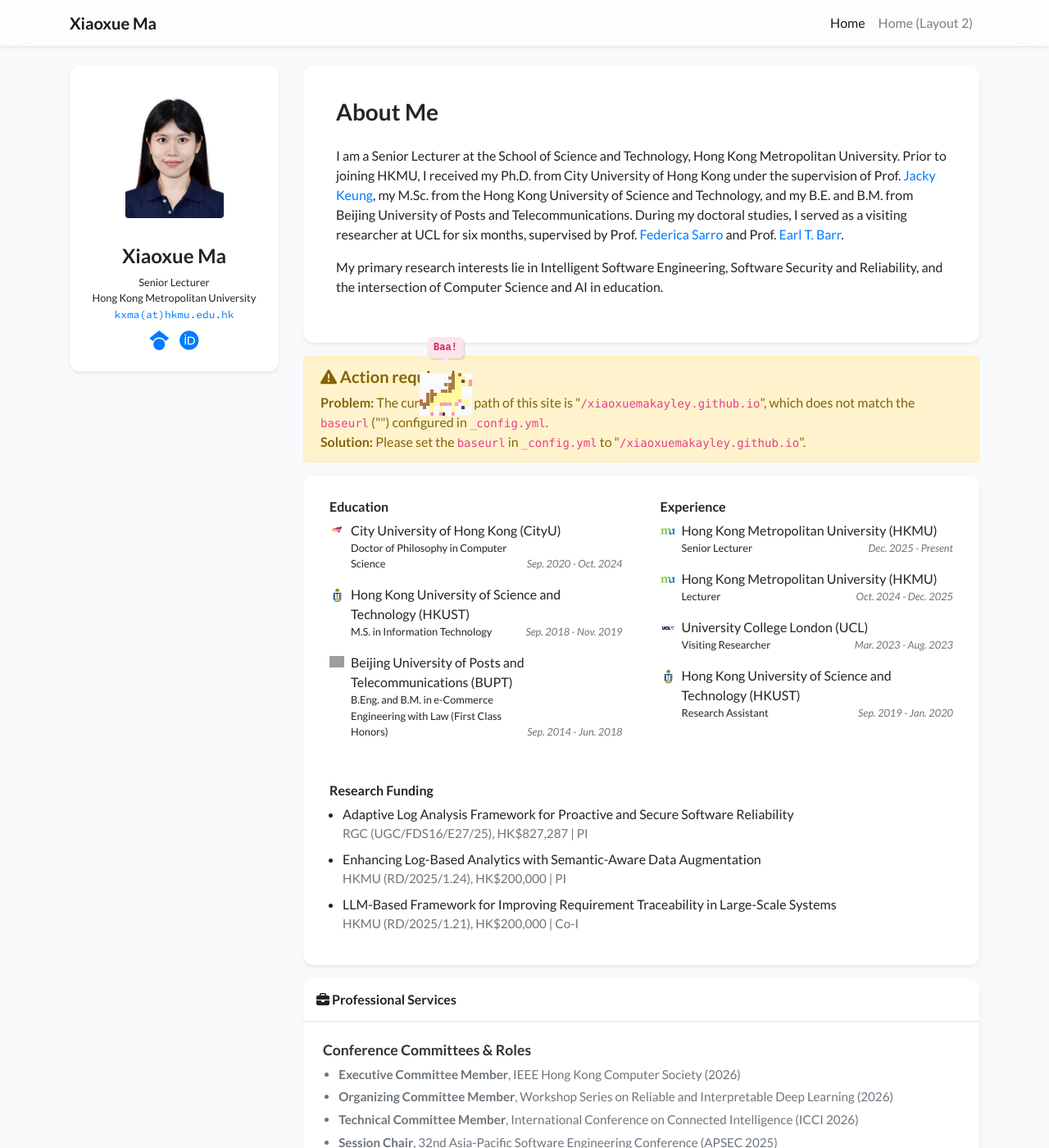
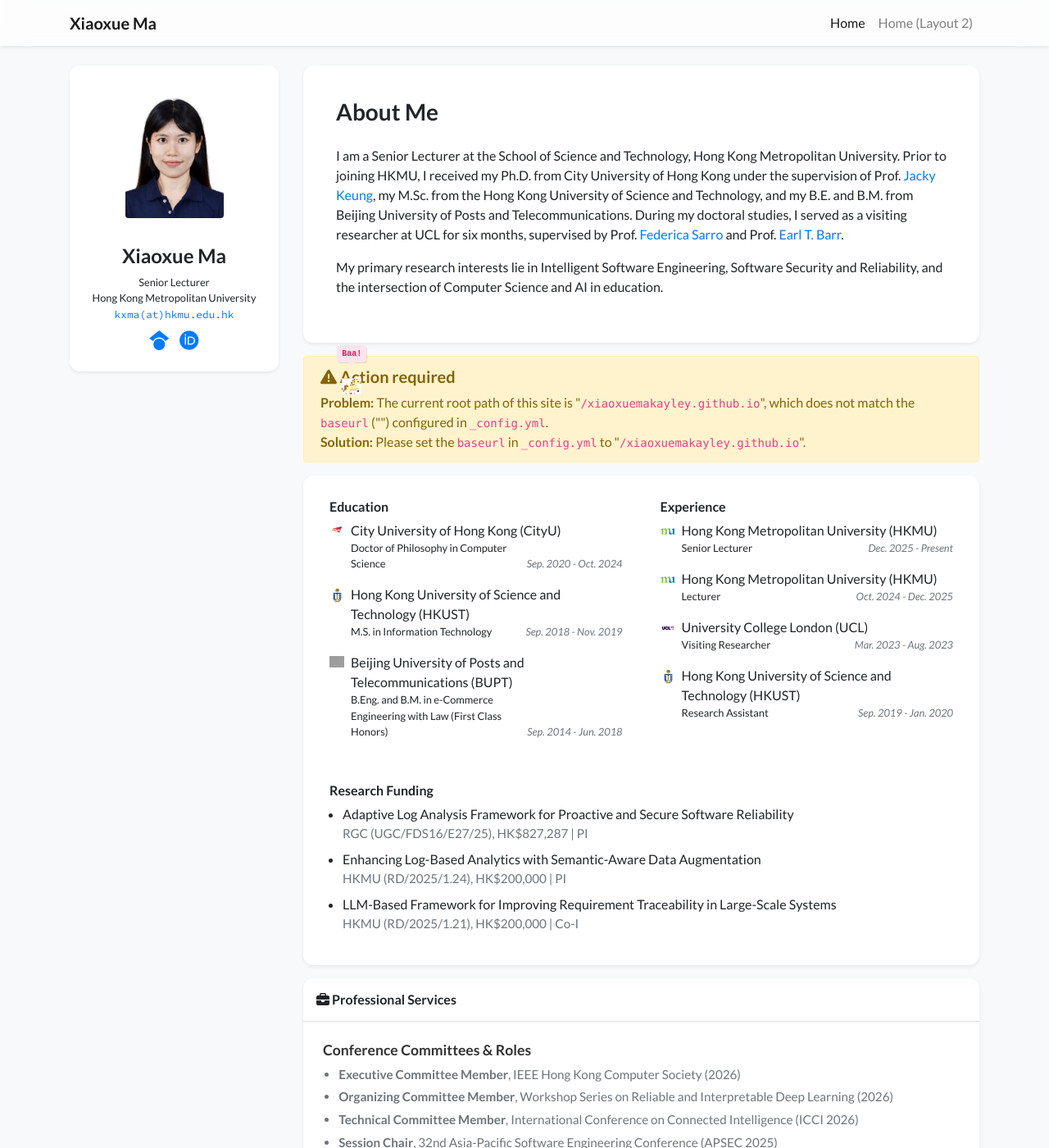
Before and after one commit to xiaoxuemakayley/xiaoxuemakayley.github.io, a Jekyll site: the page built from index.html, in a window 1280 px wide and 1400 px high. Shown: the whole window at 82% size. Built offline with Jekyll 4.4.1, drawn with Linux system fonts in a browser that asks for light colours; nearby versions of some CDN libraries; a style sheet for code colours, icons or effects is not loaded; grey boxes are pictures that could not be loaded.

Commit message:
Adjust llama size and bubble positioning in CSS

```diff
--- a/index.html
+++ b/index.html
@@ -7,38 +7,38 @@
 <style>
   /* ================= 随机高度折返小马样式 ================= */
   #llama-container {
-    position: fixed; /* 固定在屏幕视口（这样它不用跟着页面滚动） */
+    position: fixed;
     z-index: 9999;
-    pointer-events: none; /* 鼠标穿透，不挡点击 */
-    /* 初始位置定在屏幕外 */
+    pointer-events: none;
     left: -100px;
     top: 100px;
-    /* 切换到新高度时的平滑过渡 */
     transition: top 1.5s ease-in-out;
   }
 
   #wandering-llama {
-    width: 64px;
-    image-rendering: pixelated; /* 保持像素锐利 */
+    /* 这里修改了大小：宽度改为 40px，高度自适应防止变形 */
+    width: 40px;
+    height: auto;
+    image-rendering: pixelated;
     display: block;
-    transition: transform 0.2s ease-in-out; /* 翻转时的平滑过渡 */
+    transition: transform 0.2s ease-in-out;
   }
 
-  /* 粉色气泡 */
+  /* 粉色气泡（尺寸也可以稍微改小一点匹配小马） */
   .llama-bubble {
     position: absolute;
-    bottom: 70px;
+    bottom: 45px; /* 气泡位置调低一点，匹配变小后的小马 */
     left: 50%;
     transform: translateX(-50%);
     background: #fce4ec;
     color: #d81b60;
-    padding: 4px 8px;
-    font-size: 12px;
-    border-radius: 6px;
+    padding: 3px 6px; /* 内边距变小 */
+    font-size: 10px; /* 字体变小 */
+    border-radius: 4px;
     white-space: nowrap;
     font-family: monospace, sans-serif;
     font-weight: bold;
-    box-shadow: 2px 2px 0px rgba(0,0,0,0.1);
+    box-shadow: 1px 1px 0px rgba(0,0,0,0.1);
     opacity: 0;
     transition: opacity 0.3s;
   }
@@ -48,8 +48,8 @@
     position: absolute;
     top: 100%;
     left: 50%;
-    margin-left: -5px;
-    border-width: 5px;
+    margin-left: -4px;
+    border-width: 4px;
     border-style: solid;
     border-color: #fce4ec transparent transparent transparent;
   }
@@ -106,62 +106,54 @@
     container.appendChild(llama);
     document.body.appendChild(container);
 
-    // 运动参数
     let x = -100;
-    let speed = 1.5; // 移动速度
-    const llamaWidth = 64;
+    let speed = 1.2; // 小马变小了，速度也可以稍微调慢一点点
+    const llamaWidth = 40; // 注意：这里要和 CSS 里的宽度保持一致
     let lastTime = 0;
     let isMovingRight = true;
 
-    const messages = ["Baa!", "Cite more papers!", "Need funding!", "Reviewer 2 is here.", "Take a break :>"];
-    const faceLeft = 'scaleX(1)';
-    const faceRight = 'scaleX(-1)';
+    const messages = ["Baa!", "Cite more papers!", "Need funding!", "Reviewer 2 is here."];
 
-    // 随机生成一个新的垂直高度 (Y轴)
+    // ⚠️ 注意：因为小马变小了，这里需要合并缩放和翻转
+    // 如果原图朝右，向右跑就是 'scaleX(-1) scale(0.6)'
+    // 这里的 0.6 是缩放比例，0.6 就是原来的 60%，你可以自己微调
+    const faceLeft = 'scaleX(1) scale(0.6)';
+    const faceRight = 'scaleX(-1) scale(0.6)';
+
     function setRandomHeight() {
-        // 减去100是为了防止小马跑到屏幕最顶上或最底下看不见
-        const maxY = window.innerHeight - 100;
-        // 随机高度在 100 到 maxY 之间
-        const randomY = Math.floor(Math.random() * (maxY - 100)) + 100;
-
-        // 应用高度，因为有 CSS 的 transition，它会平滑地滑行过去
+        const maxY = window.innerHeight - 80;
+        const randomY = Math.floor(Math.random() * (maxY - 80)) + 80;
         container.style.top = randomY + 'px';
     }
 
     function moveLlama(timestamp) {
-      const maxX = window.innerWidth - llamaWidth;
+      // 因为图片变小了，最大宽度需要把缩小的尺寸也算进去，否则它会“隐身”在屏幕外
+      const maxX = window.innerWidth - (llamaWidth * 0.6);
 
-      // 根据方向更新位置
       if (isMovingRight) {
           x += speed;
       } else {
           x -= speed;
       }
 
-      // ================= 核心逻辑：碰壁翻转与换行 =================
+      // 碰壁翻转与换行
       if (x >= maxX) {
-          // 跑到最右边了
           x = maxX;
-          isMovingRight = false; // 改为向左跑
-          llama.style.transform = faceLeft; // 翻转朝向
+          isMovingRight = false;
+          llama.style.transform = faceLeft;
 
       } else if (x <= 0) {
-          // 跑到最左边了
           x = 0;
-          isMovingRight = true; // 改为向右跑
-          llama.style.transform = faceRight; // 翻转朝向
-
-          // 🌟 关键：每次跑到最左边，就随机换一条水平线（新的高度）
+          isMovingRight = true;
+          llama.style.transform = faceRight;
           setRandomHeight();
       }
-      // =====================================================
 
-      // 应用新坐标
       container.style.left = x + 'px';
 
-      // 随机气泡逻辑
-      if (timestamp - lastTime > 4000) {
-          if (Math.random() > 0.3) {
+      // 随机气泡
+      if (timestamp - lastTime > 5000) { // 稍微降低说话频率，5秒一次
+          if (Math.random() > 0.4) {
               const randomMsg = messages[Math.floor(Math.random() * messages.length)];
               bubble.textContent = randomMsg;
               bubble.style.opacity = '1';
```
Also changed, not shown: other parts of index.html (+0 -1 lines).
